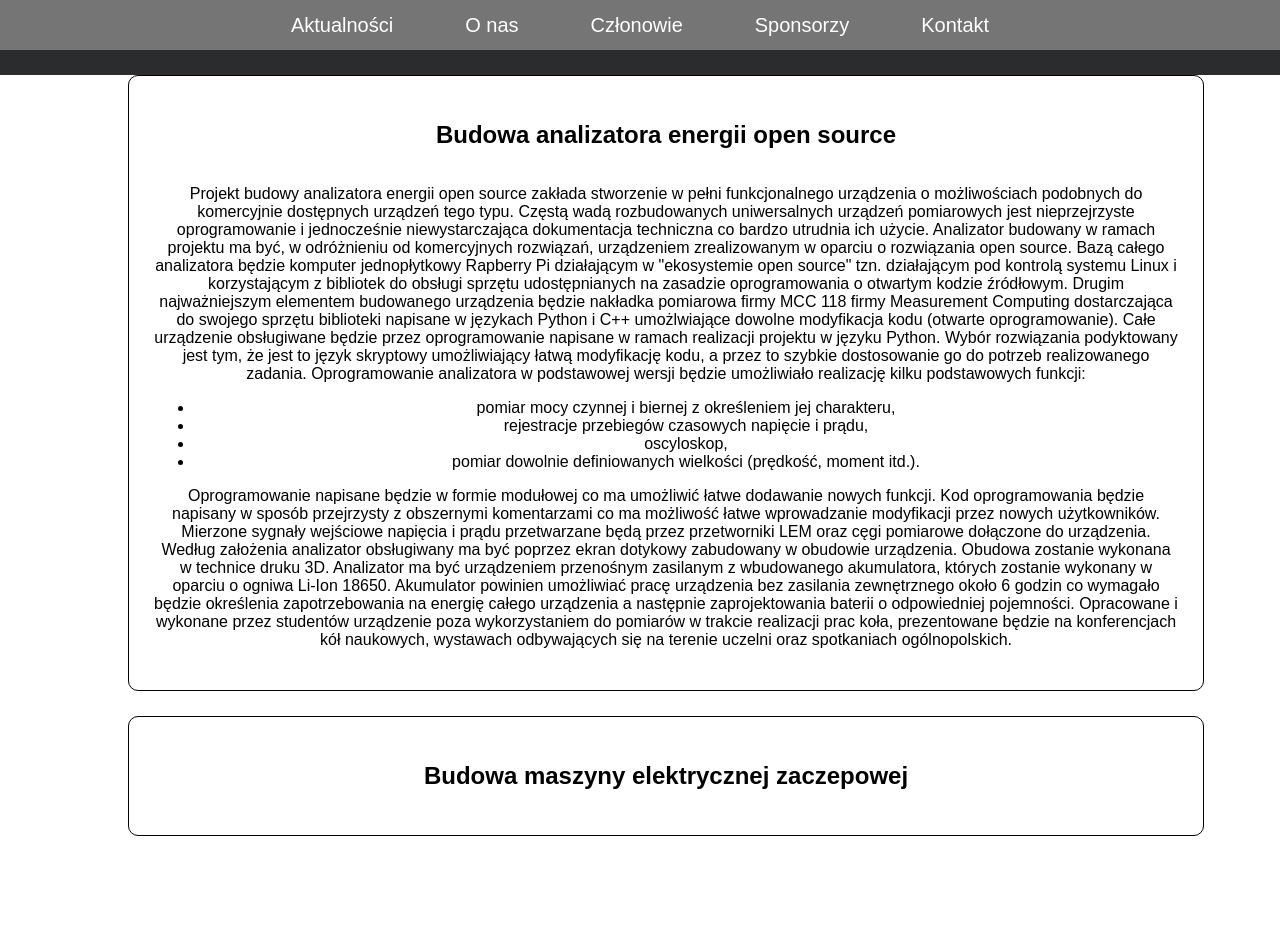
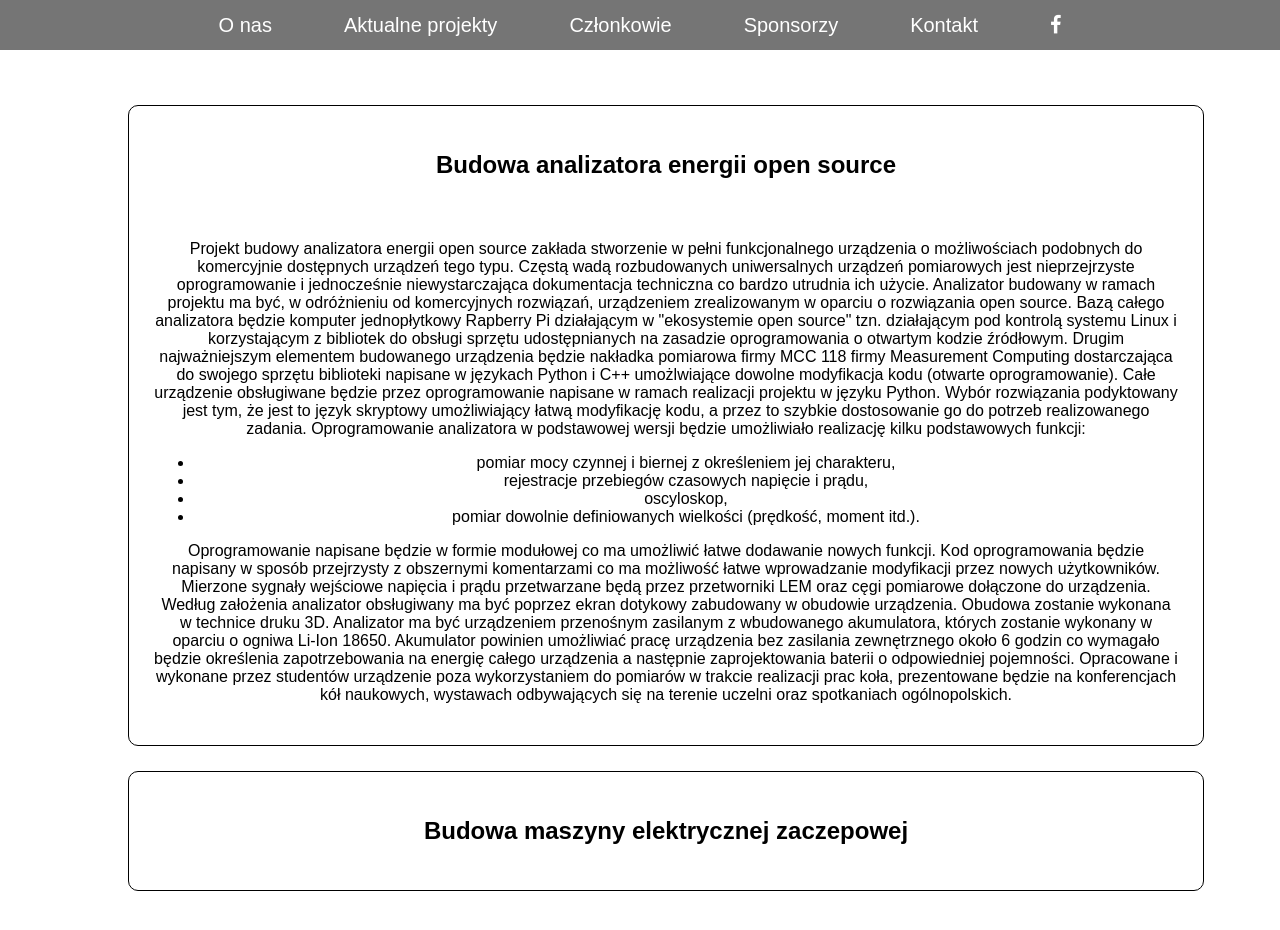
Before and after one commit to byczu123/proMotorFront, a plain HTML site: page templates/news.html in a window 1280 px wide. Both pictures are taken after a click on the element "Budowa analizatora energii open source". Shown: the top 930 px of the page. Drawn offline with Linux system fonts and the light colour scheme.

Commit message:
changing cards

```diff
--- a/templates/news.html
+++ b/templates/news.html
@@ -28,29 +28,35 @@
 <body>
   <nav>
     <ul>
+
         <li>
-             <a href="default.asp">Aktualności</a>
+            <a href="index.html">O nas</a>
         </li>
         <li>
-             <a href="news.asp">O nas</a>
+            <a href="news.html">Aktualne projekty</a>
         </li>
         <li>
-             <a href="contact.asp">Członowie</a>
+            <a href="members.html">Członkowie</a>
         </li>
         <li>
-             <a href="about.asp">Sponsorzy</a>
+            <a href="sponsors.html">Sponsorzy</a>
         </li>
         <li>
-             <a href="about.asp">Kontakt</a>
+            <a href="contact.html">Kontakt</a>
+        </li>
+        <li>
+            <a href="http://facebook.com/promotoragh"><i class="fa fa-facebook"></i></a>
         </li>
     </ul>
 </nav>
 
 
+
     <div style="background-color:white">
+      <div style="background-color:white; height:30px">  </div>
 	<div class="articles">
 	<h2 onclick="toggleContent('article1')">Budowa analizatora energii open source</h2>
-	<div id="article1" style="display:none;">
+	<div id="article1" style="display:none; margin-top:25px;">
 		<p>Projekt budowy analizatora energii open source zakłada stworzenie w pełni funkcjonalnego urządzenia o
       możliwościach podobnych do komercyjnie dostępnych urządzeń tego typu. Częstą wadą rozbudowanych
       uniwersalnych urządzeń pomiarowych jest nieprzejrzyste oprogramowanie i jednocześnie niewystarczająca
```
Also changed, not shown: templates/contact.html (+6 -5 lines), templates/index.html (+6 -5 lines), templates/members.html (+6 -5 lines), templates/sponsors.html (+9 -5 lines). Lines whose indentation alone changed are shown as unchanged.
